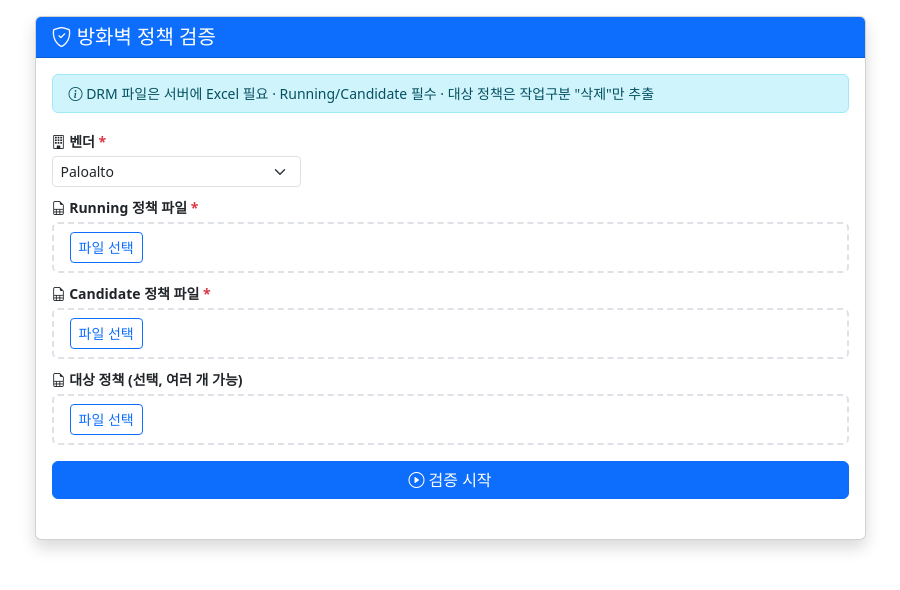
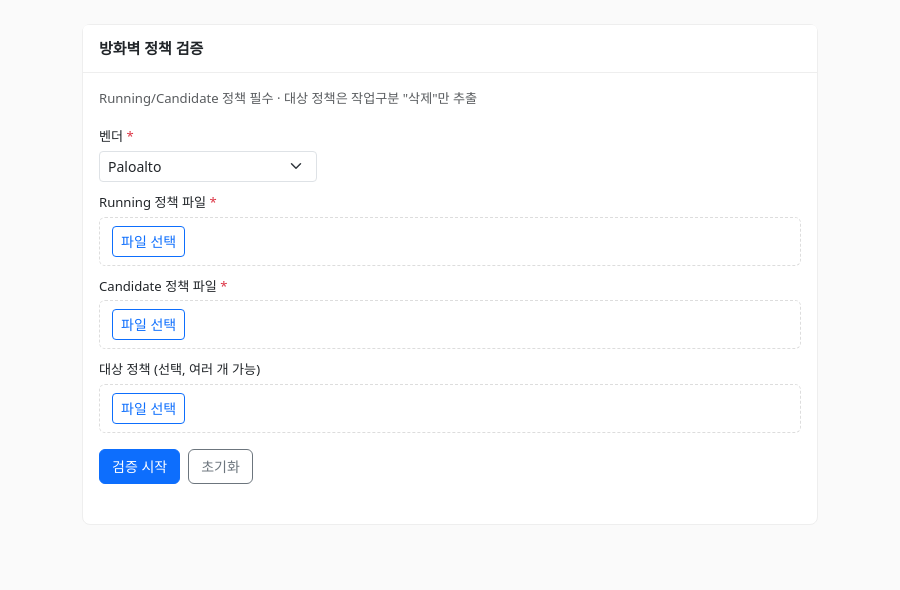
Before and after one commit to khunseop/validate-policy, a Flask app: page / in a window 1280 px wide. Shown: the top 590 px of the page, without its empty margins (190-1090 px from the left). Run offline with Flask 3, Linux system fonts and the light colour scheme.

Commit message:
완성도 높이기

```diff
--- a/web/app.py
+++ b/web/app.py
@@ -2,7 +2,6 @@
 Flask 웹 애플리케이션: 방화벽 정책 검증
 
 로컬 웹 서버에서 실행하여 파일을 업로드하고 정책을 검증합니다.
-DRM 보호 파일 처리를 위해 서버에 Excel이 설치되어 있어야 합니다.
 """
 
 import sys
@@ -208,9 +207,8 @@ def upload_files():
             target_policies
         )
 
-        # 리포트 저장
-        today = datetime.now().strftime("%Y-%m-%d")
-        report_filename = f"{today}_validation_report.xlsx"
+        # 리포트 저장 (날짜+시간으로 파일명 중복 방지)
+        report_filename = datetime.now().strftime("%Y-%m-%d_%H%M%S") + "_validation_report.xlsx"
         report_path = upload_dir / report_filename
         validation_results.to_excel(str(report_path), index=False, engine='openpyxl')
 
@@ -281,7 +279,6 @@ if __name__ == '__main__':
     atexit.register(cleanup_temp_files)
 
     console.print("[bold green]방화벽 정책 검증 웹 애플리케이션 시작[/bold green]")
-    console.print("[yellow]주의: 서버에 Excel이 설치되어 있어야 DRM 파일을 처리할 수 있습니다.[/yellow]")
     console.print("[cyan]로컬 접속: http://127.0.0.1:5000[/cyan]\n")
 
     app.run(host='127.0.0.1', port=5000, debug=True)
--- a/web/app_old.py
+++ b/web/app_old.py
@@ -2,7 +2,7 @@
 Flask 웹 애플리케이션: 방화벽 정책 검증
 
 로컬 웹 서버에서 실행하여 파일을 업로드하고 정책을 검증합니다.
-DRM 보호 파일 처리를 위해 서버에 Excel이 설치되어 있어야 합니다.
+방화벽 정책 검증 웹 애플리케이션
 """
 
 from flask import Flask, render_template, request, send_file, jsonify, session
@@ -206,7 +206,6 @@ if __name__ == '__main__':
     atexit.register(cleanup_temp_files)
 
     console.print("[bold green]방화벽 정책 검증 웹 애플리케이션 시작[/bold green]")
-    console.print("[yellow]주의: 서버에 Excel이 설치되어 있어야 DRM 파일을 처리할 수 있습니다.[/yellow]")
     console.print("[cyan]로컬 접속: http://127.0.0.1:5000[/cyan]\n")
 
     app.run(host='127.0.0.1', port=5000, debug=True)
--- a/web/templates/index.html
+++ b/web/templates/index.html
@@ -3,56 +3,38 @@
 <head>
     <meta charset="UTF-8">
     <meta name="viewport" content="width=device-width, initial-scale=1.0">
-    <title>방화벽 정책 검증 시스템</title>
+    <title>방화벽 정책 검증</title>
     <link href="https://cdn.jsdelivr.net/npm/bootstrap@5.3.0/dist/css/bootstrap.min.css" rel="stylesheet">
-    <link rel="stylesheet" href="https://cdn.jsdelivr.net/npm/bootstrap-icons@1.11.0/font/bootstrap-icons.css">
     <style>
+        body { background: #fafafa; font-size: 0.9375rem; }
+        .card { border: 1px solid #eee; border-radius: 8px; }
+        .card-header { background: #fff; border-bottom: 1px solid #eee; font-weight: 600; padding: 0.75rem 1rem; }
         .upload-area {
-            border: 2px dashed #dee2e6;
+            border: 1px dashed #ddd;
             border-radius: 6px;
-            padding: 0.75rem 1rem;
-            text-align: center;
-            transition: all 0.2s;
+            padding: 0.5rem 0.75rem;
+            background: #fff;
         }
-        .upload-area:hover {
-            border-color: #0d6efd;
-            background-color: #f8f9fa;
-        }
-        .upload-area.dragover {
-            border-color: #0d6efd;
-            background-color: #e7f1ff;
-        }
-        .file-list { margin-top: 0.5rem; }
-        .file-item {
-            padding: 0.35rem 0.5rem;
-            background-color: #f8f9fa;
-            border-radius: 4px;
-            margin-bottom: 0.25rem;
-            font-size: 0.9rem;
-        }
+        .upload-area:hover, .upload-area.dragover { border-color: #999; background: #f9f9f9; }
         .loading { display: none; }
         .loading.show { display: block; }
-        .card-body .alert ul { font-size: 0.9rem; }
+        .btn { font-size: 0.875rem; }
     </style>
 </head>
 <body>
-    <div class="container py-3">
+    <div class="container py-4">
         <div class="row justify-content-center">
-            <div class="col-lg-9">
-                <div class="card shadow">
-                    <div class="card-header py-2 bg-primary text-white">
-                        <h5 class="mb-0"><i class="bi bi-shield-check"></i> 방화벽 정책 검증</h5>
-                    </div>
+            <div class="col-lg-8">
+                <div class="card">
+                    <div class="card-header">방화벽 정책 검증</div>
                     <div class="card-body py-3">
-                        <div class="alert alert-info py-2 mb-3 small">
-                            <i class="bi bi-info-circle"></i> DRM 파일은 서버에 Excel 필요 · Running/Candidate 필수 · 대상 정책은 작업구분 "삭제"만 추출
-                        </div>
+                        <p class="text-muted small mb-3">Running/Candidate 정책 필수 · 대상 정책은 작업구분 "삭제"만 추출</p>
 
                         <form id="uploadForm" enctype="multipart/form-data">
                             <input type="file" class="d-none" id="runningFile" name="running_file" accept=".xlsx,.xls" required>
                             <div class="row align-items-end mb-2">
                                 <div class="col-md-4">
-                                    <label class="form-label fw-bold small mb-1"><i class="bi bi-building"></i> 벤더 <span class="text-danger">*</span></label>
+                                    <label class="form-label small mb-1">벤더 <span class="text-danger">*</span></label>
                                     <select class="form-select form-select-sm" id="vendorSelect" name="vendor" required>
                                         <option value="Paloalto" selected>Paloalto</option>
                                         <option value="SECUI">SECUI (작업 전/후 시트)</option>
@@ -68,7 +50,7 @@
                                 </div>
                                 <div class="row g-2 mb-2 align-items-end">
                                     <div class="col">
-                                        <label class="form-label fw-bold small mb-1"><i class="bi bi-file-earmark-spreadsheet"></i> Running 정책 파일 <span class="text-danger">*</span></label>
+                                        <label class="form-label small mb-1">Running 정책 파일 <span class="text-danger">*</span></label>
                                         <div class="d-flex gap-2 align-items-center flex-wrap">
                                             <div class="upload-area py-2 flex-grow-1 d-flex align-items-center gap-2" id="runningArea">
                                                 <button type="button" class="btn btn-sm btn-outline-primary" onclick="document.getElementById('runningFile').click()">파일 선택</button>
@@ -94,7 +76,7 @@
                                 </div>
                                 <div class="row g-2 mb-2" id="secuiCandidateFileWrap" style="display: none;">
                                     <div class="col">
-                                        <label class="form-label fw-bold small mb-1"><i class="bi bi-file-earmark-spreadsheet"></i> Candidate 정책 파일 (별도 파일일 때)</label>
+                                        <label class="form-label small mb-1">Candidate 정책 파일 (별도 파일일 때)</label>
                                         <div class="d-flex gap-2 align-items-center flex-wrap">
                                             <div class="upload-area py-2 flex-grow-1 d-flex align-items-center gap-2" id="secuiCandidateArea">
                                                 <input type="file" class="d-none" id="secuiCandidateFile" name="candidate_file" accept=".xlsx,.xls">
@@ -110,14 +92,14 @@
                             <!-- Paloalto: Running / Candidate 별도 (같은 runningFile input 사용) -->
                             <div id="paloaltoFileArea" style="display: none;">
                                 <div class="mb-2">
-                                    <label class="form-label fw-bold small mb-1"><i class="bi bi-file-earmark-spreadsheet"></i> Running 정책 파일 <span class="text-danger">*</span></label>
+                                    <label class="form-label small mb-1">Running 정책 파일 <span class="text-danger">*</span></label>
                                     <div class="upload-area py-2 d-flex align-items-center gap-2" id="runningAreaPa">
                                         <button type="button" class="btn btn-sm btn-outline-primary" onclick="document.getElementById('runningFile').click()">파일 선택</button>
                                         <span class="text-muted small" id="runningFileNamePa"></span>
                                     </div>
                                 </div>
                                 <div class="mb-2">
-                                    <label class="form-label fw-bold small mb-1"><i class="bi bi-file-earmark-spreadsheet"></i> Candidate 정책 파일 <span class="text-danger">*</span></label>
+                                    <label class="form-label small mb-1">Candidate 정책 파일 <span class="text-danger">*</span></label>
                                     <div class="upload-area py-2 d-flex align-items-center gap-2" id="candidateArea">
                                         <input type="file" class="d-none" id="candidateFile" name="candidate_file" accept=".xlsx,.xls">
                                         <button type="button" class="btn btn-sm btn-outline-primary" onclick="document.getElementById('candidateFile').click()">파일 선택</button>
@@ -127,7 +109,7 @@
                             </div>
 
                             <div class="mb-2">
-                                <label class="form-label fw-bold small mb-1"><i class="bi bi-file-earmark-spreadsheet"></i> 대상 정책 (선택, 여러 개 가능)</label>
+                                <label class="form-label small mb-1">대상 정책 (선택, 여러 개 가능)</label>
                                 <div class="upload-area py-2 d-flex align-items-center gap-2" id="targetArea">
                                     <input type="file" class="d-none" id="targetFiles" name="target_files" accept=".xlsx,.xls" multiple>
                                     <button type="button" class="btn btn-sm btn-outline-primary" onclick="document.getElementById('targetFiles').click()">파일 선택</button>
@@ -135,8 +117,9 @@
                                 </div>
                             </div>
 
-                            <div class="d-grid gap-2 mt-3">
-                                <button type="submit" class="btn btn-primary" id="submitBtn"><i class="bi bi-play-circle"></i> 검증 시작</button>
+                            <div class="d-flex gap-2 mt-3 flex-wrap">
+                                <button type="submit" class="btn btn-primary" id="submitBtn">검증 시작</button>
+                                <button type="button" class="btn btn-outline-secondary" id="btnReset">초기화</button>
                             </div>
                         </form>
 
@@ -147,49 +130,14 @@
                             </div>
                         </div>
 
-                        <!-- 결과 영역 (AJAX 성공 시 또는 /results 접속 시) -->
                         <div id="resultArea" class="mt-4">{% if summary_only and report_filename %}
-                            <div class="alert alert-success">
-                                <h4><i class="bi bi-check-circle"></i> 검증 완료!</h4>
-                                <p class="mb-0">총 {{ summary_only.total }}개 정책이 검증되었습니다.</p>
+                            <p class="text-success mb-2">검증 완료 · 총 {{ summary_only.total }}개 정책</p>
+                            <div class="small text-muted mb-2">
+                                대상: 삭제 {{ summary_only.deleted }}, 비활성화 {{ summary_only.disabled }}{% if summary_only.not_disabled > 0 %}, 비활성화 안됨 {{ summary_only.not_disabled }}{% endif %}
+                                · 대상 외: 삭제 {{ summary_only.unexpected_deleted }}, 비활성화 {{ summary_only.unexpected_disabled }}
                             </div>
-                            <div class="card mb-3">
-                                <div class="card-header bg-primary text-white">
-                                    <h5 class="mb-0"><i class="bi bi-bar-chart"></i> 검증 결과 요약</h5>
-                                </div>
-                                <div class="card-body">
-                                    <div class="row">
-                                        <div class="col-md-6">
-                                            <h6>대상 정책 검증</h6>
-                                            <ul>
-                                                <li>삭제 확인: <span class="badge bg-success">{{ summary_only.deleted }}개</span></li>
-                                                <li>비활성화 확인: <span class="badge bg-success">{{ summary_only.disabled }}개</span>
-                                                {% if summary_only.not_disabled > 0 %}<li>비활성화 안됨: <span class="badge bg-warning">{{ summary_only.not_disabled }}개</span></li>{% endif %}
-                                            </ul>
-                                        </div>
-                                        <div class="col-md-6">
-                                            <h6>대상 외 정책</h6>
-                                            <ul>
-                                                {% if summary_only.unexpected_deleted > 0 %}<li>삭제됨: <span class="badge bg-danger">{{ summary_only.unexpected_deleted }}개</span></li>{% endif %}
-                                                {% if summary_only.unexpected_disabled > 0 %}<li>비활성화됨: <span class="badge bg-danger">{{ summary_only.unexpected_disabled }}개</span></li>{% endif %}
-                                                {% if summary_only.unexpected_deleted == 0 and summary_only.unexpected_disabled == 0 %}<li>없음</li>{% endif %}
-                                            </ul>
-                                        </div>
-                                    </div>
-                                    <hr><h6>상태별 통계</h6>
-                                    <div class="row">
-                                        {% for status, count in summary_only.status_counts.items() %}
-                                        <div class="col-md-4 mb-2">{{ status }}: <span class="badge bg-secondary">{{ count }}개</span></div>
-                                        {% endfor %}
-                                    </div>
-                                </div>
-                            </div>
-                            <div class="d-grid gap-2">
-                                <a href="/download" class="btn btn-success btn-lg">
-                                    <i class="bi bi-download"></i> 리포트 다운로드 ({{ report_filename }})
-                                </a>
-                            </div>
-                        {% elif error %}<div class="alert alert-warning">{{ error }}</div>{% endif %}</div>
+                            <a href="/download" class="btn btn-sm btn-outline-primary">리포트 다운로드 ({{ report_filename }})</a>
+                        {% elif error %}<p class="text-warning mb-0">{{ error }}</p>{% endif %}</div>
                     </div>
                 </div>
             </div>
@@ -335,6 +283,25 @@
             document.getElementById('targetFilesLabel').textContent = len ? len + '개 파일 선택됨' : '';
         });
 
+        // 초기화: 폼·결과 영역 비우기
+        document.getElementById('btnReset').addEventListener('click', function() {
+            document.getElementById('uploadForm').reset();
+            document.getElementById('runningFileName').textContent = '';
+            document.getElementById('runningFileNamePa').textContent = '';
+            document.getElementById('candidateFileName').textContent = '';
+            document.getElementById('secuiCandidateFileName').textContent = '';
+            document.getElementById('targetFilesLabel').textContent = '';
+            document.getElementById('runningSheetSelect').innerHTML = '<option value="">시트 목록 가져오기 버튼을 클릭하세요</option>';
+            document.getElementById('candidateSheetSelect').innerHTML = '<option value="">시트 목록 가져오기 버튼을 클릭하세요</option>';
+            document.getElementById('vendorSelect').value = 'Paloalto';
+            document.getElementById('vendorSelect').dispatchEvent(new Event('change'));
+            document.getElementById('secuiSameFile').checked = true;
+            document.getElementById('secuiCandidateFileWrap').style.display = 'none';
+            document.getElementById('btnLoadSheets').disabled = true;
+            document.getElementById('btnLoadSheetsCandidate').disabled = true;
+            document.getElementById('resultArea').innerHTML = '';
+        });
+
         // 드래그 앤 드롭
         ['runningArea', 'runningAreaPa', 'candidateArea', 'secuiCandidateArea', 'targetArea'].forEach(areaId => {
             const area = document.getElementById(areaId);
@@ -416,85 +383,21 @@
         function showResults(data) {
             const resultArea = document.getElementById('resultArea');
             const summary = data.summary;
-
-            const statusKr = {
-                'DELETED': '삭제됨 ✓',
-                'DISABLED': '비활성화됨 ✓',
-                'NOT_DISABLED': '비활성화 안됨 ⚠',
-                'UNEXPECTED_DELETED': '대상 외 삭제됨 ⚠',
-                'UNEXPECTED_DISABLED': '대상 외 비활성화됨 ⚠',
-                'RE_ENABLED': '재활성화됨 ⚠',
-                'NO_CHANGE': '변경 없음',
-                'NOT_IN_RUNNING': 'Running에 없음',
-                'CHANGED': '변경됨'
-            };
-
+            const nd = summary.not_disabled > 0 ? `, 비활성화 안됨 ${summary.not_disabled}` : '';
             let html = `
-                <div class="alert alert-success">
-                    <h4><i class="bi bi-check-circle"></i> 검증 완료!</h4>
-                    <p class="mb-0">총 ${summary.total}개 정책이 검증되었습니다.</p>
+                <p class="text-success mb-2">검증 완료 · 총 ${summary.total}개 정책</p>
+                <div class="small text-muted mb-2">
+                    대상: 삭제 ${summary.deleted}, 비활성화 ${summary.disabled}${nd}
+                    · 대상 외: 삭제 ${summary.unexpected_deleted}, 비활성화 ${summary.unexpected_disabled}
                 </div>
-
-                <div class="card mb-3">
-                    <div class="card-header bg-primary text-white">
-                        <h5 class="mb-0"><i class="bi bi-bar-chart"></i> 검증 결과 요약</h5>
-                    </div>
-                    <div class="card-body">
-                        <div class="row">
-                            <div class="col-md-6">
-                                <h6>대상 정책 검증</h6>
-                                <ul>
-                                    <li>삭제 확인: <span class="badge bg-success">${summary.deleted}개</span></li>
-                                    <li>비활성화 확인: <span class="badge bg-success">${summary.disabled}개</span>
-                                    ${summary.not_disabled > 0 ? `<li>비활성화 안됨: <span class="badge bg-warning">${summary.not_disabled}개</span></li>` : ''}
-                                </ul>
-                            </div>
-                            <div class="col-md-6">
-                                <h6>대상 외 정책</h6>
-                                <ul>
-                                    ${summary.unexpected_deleted > 0 ? `<li>삭제됨: <span class="badge bg-danger">${summary.unexpected_deleted}개</span></li>` : ''}
-                                    ${summary.unexpected_disabled > 0 ? `<li>비활성화됨: <span class="badge bg-danger">${summary.unexpected_disabled}개</span></li>` : ''}
-                                    ${summary.unexpected_deleted === 0 && summary.unexpected_disabled === 0 ? '<li>없음</li>' : ''}
-                                </ul>
-                            </div>
-                        </div>
-
-                        <hr>
-                        <h6>상태별 통계</h6>
-                        <div class="row">
-            `;
-
-            for (const [status, count] of Object.entries(summary.status_counts)) {
-                html += `
-                    <div class="col-md-4 mb-2">
-                        ${statusKr[status] || status}: <span class="badge bg-secondary">${count}개</span>
-                    </div>
-                `;
-            }
-
-            html += `
-                        </div>
-                    </div>
-                </div>
-
-                <div class="d-grid gap-2">
-                    <a href="/download" class="btn btn-success btn-lg">
-                        <i class="bi bi-download"></i> 리포트 다운로드 (${data.report_filename})
-                    </a>
-                </div>
+                <a href="/download" class="btn btn-sm btn-outline-primary">리포트 다운로드 (${data.report_filename})</a>
             `;
 
             resultArea.innerHTML = html;
         }
 
         function showError(message) {
-            const resultArea = document.getElementById('resultArea');
-            resultArea.innerHTML = `
-                <div class="alert alert-danger">
-                    <h4><i class="bi bi-exclamation-triangle"></i> 오류 발생</h4>
-                    <p>${message}</p>
-                </div>
-            `;
+            document.getElementById('resultArea').innerHTML = `<p class="text-danger mb-0">${message}</p>`;
         }
     </script>
 </body>
```
Also changed, not shown: cli/main.py (+3 -4 lines), core/parser.py (+4 -5 lines), README.md, README_WEB.md.
